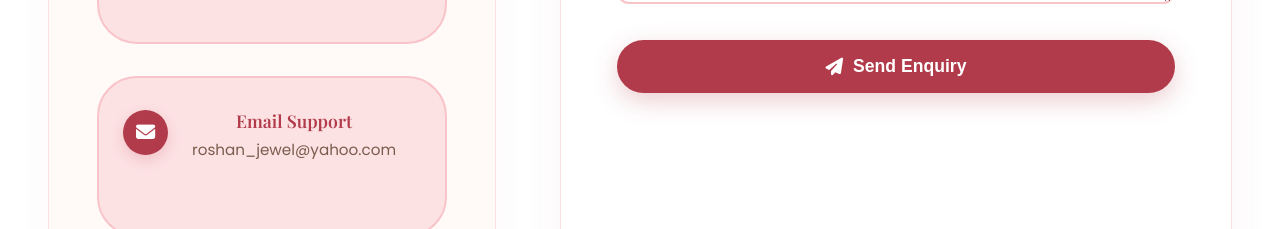
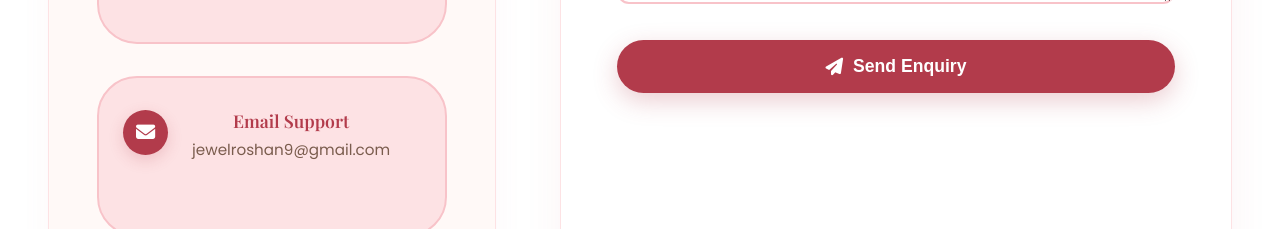
Before and after one commit to avinshjain07/RoshanJewels, a React (Vite) app in the folder frontend/: page /contact in a window 1280 px wide. Shown: the part 1100-1329 px from the top of the page. Built offline with nearby package versions, Linux system fonts and the light colour scheme; no server answers.

Commit message:
email change in the frontend

```diff
--- a/frontend/src/components/Layout/Footer/Footer.jsx
+++ b/frontend/src/components/Layout/Footer/Footer.jsx
@@ -88,7 +88,7 @@ export default function Footer() {
               <a href="tel:08224998809">082249 98809</a>
             </p>
             <p>
-              <i className="fas fa-envelope"></i> roshan_jewel@yahoo.com
+              <i className="fas fa-envelope"></i> jewelroshan9@gmail.com
             </p>
             <p>
               <i className="fas fa-clock"></i> Monday - Sunday: 11:30 AM - 8:30 PM
--- a/frontend/src/pages/Contact/Contact.jsx
+++ b/frontend/src/pages/Contact/Contact.jsx
@@ -64,8 +64,8 @@ export default function Contact() {
                 <div className="info-item-content">
                   <h4>Email Support</h4>
                   <p>
-                    <a href="mailto:roshan_jewel@yahoo.com">
-                      roshan_jewel@yahoo.com
+                    <a href="mailto:jewelroshan9@gmail.com">
+                      jewelroshan9@gmail.com
                     </a>
                   </p>
                 </div>
```
Also changed, not shown: 1 other file (tests, documents, lock files or other folders).
